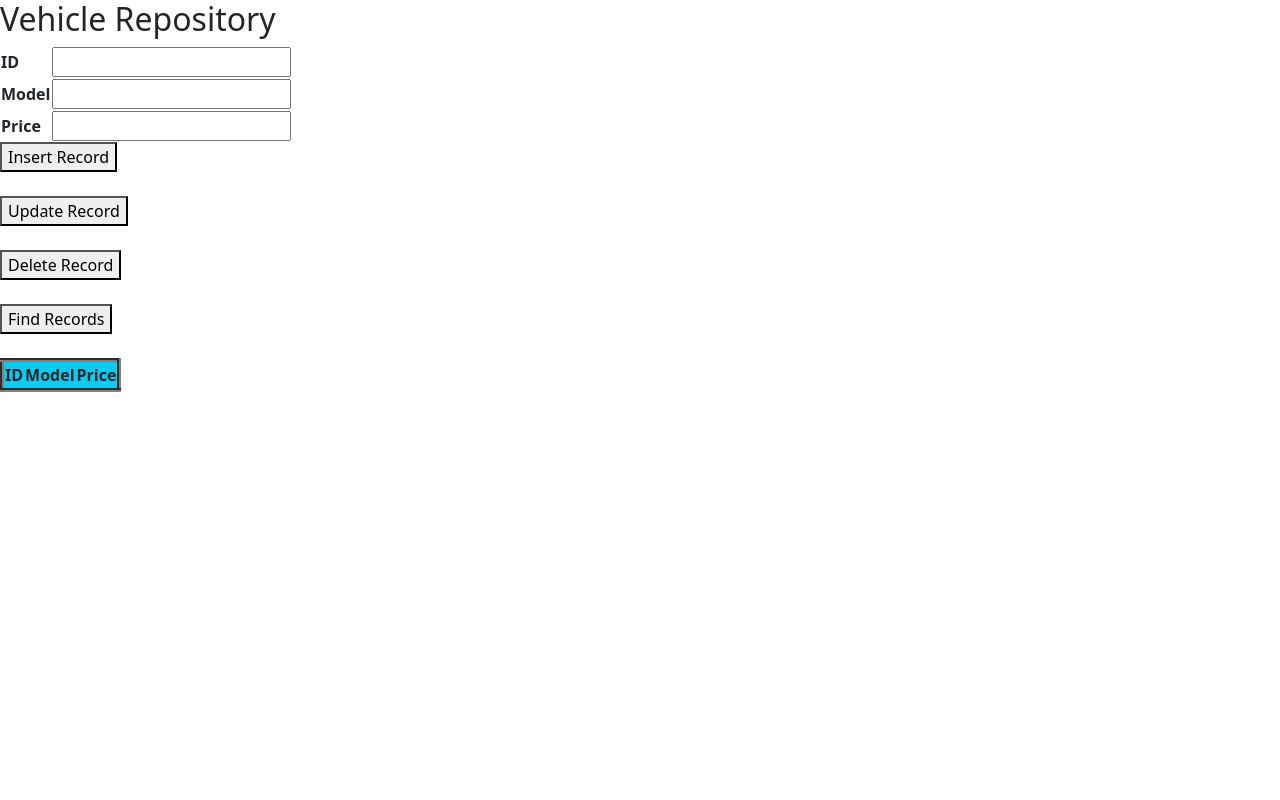
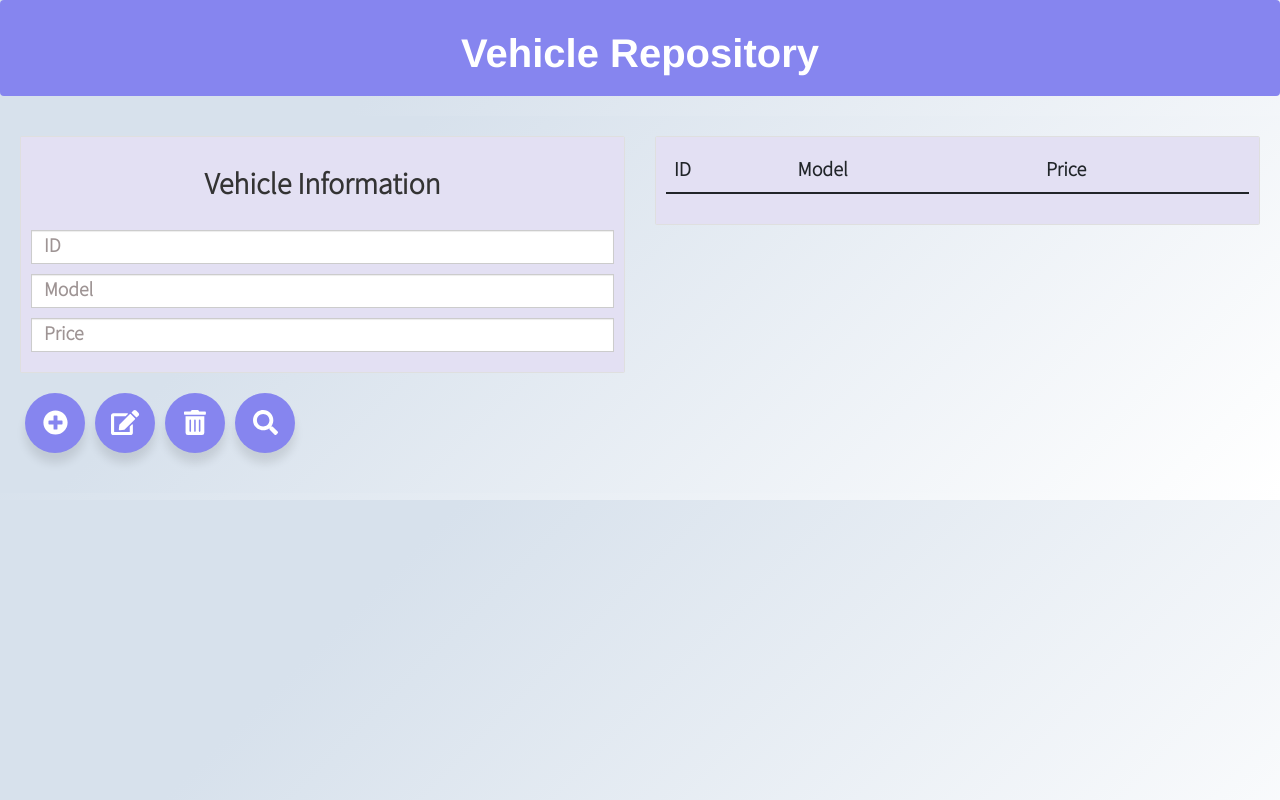
Before and after one commit to ThunHour/webproject, a plain HTML site: page public/index.html in a window 1280 px wide. Drawn offline with nearby package versions, Linux system fonts and the light colour scheme; no server answers.

Commit message:
'completed'

```diff
--- a/public/index.html
+++ b/public/index.html
@@ -5,48 +5,105 @@
     <meta charset="UTF-8">
     <meta http-equiv="X-UA-Compatible" content="IE=edge">
     <meta name="viewport" content="width=device-width, initial-scale=1.0">
-    <link href="https://cdn.jsdelivr.net/npm/bootstrap@5.0.2/dist/css/bootstrap.min.css" rel="stylesheet" integrity="sha384-EVSTQN3/azprG1Anm3QDgpJLIm9Nao0Yz1ztcQTwFspd3yD65VohhpuuCOmLASjC" crossorigin="anonymous">
+    <link rel="stylesheet" href="./stytle.css">
     <title>Vehicle</title>
-    <script src="https://cdn.jsdelivr.net/npm/bootstrap@5.0.2/dist/js/bootstrap.bundle.min.js" integrity="sha384-MrcW6ZMFYlzcLA8Nl+NtUVF0sA7MsXsP1UyJoMp4YLEuNSfAP+JcXn/tWtIaxVXM" crossorigin="anonymous"></script>
+
+    <link href="https://cdn.jsdelivr.net/npm/bootstrap@5.0.2/dist/css/bootstrap.min.css" rel="stylesheet"
+        integrity="sha384-EVSTQN3/azprG1Anm3QDgpJLIm9Nao0Yz1ztcQTwFspd3yD65VohhpuuCOmLASjC" crossorigin="anonymous">
+    <link rel="stylesheet" href="http://maxcdn.bootstrapcdn.com/bootstrap/3.3.4/css/bootstrap.min.css">
+    <link rel="preconnect" href="https://fonts.googleapis.com">
+    <link rel="preconnect" href="https://fonts.gstatic.com" crossorigin>
+    <link rel="preconnect" href="https://fonts.googleapis.com">
+    <link rel="preconnect" href="https://fonts.gstatic.com" crossorigin>
+    <link href="https://fonts.googleapis.com/css2?family=Source+Sans+Pro:ital,wght@1,900&display=swap" rel="stylesheet">
+    <link href="https://fonts.googleapis.com/css2?family=Source+Sans+Pro:wght@300&display=swap" rel="stylesheet">
+    <script src="https://use.fontawesome.com/releases/v5.15.4/js/all.js" data-auto-replace-svg="nest"></script>
     <script src="./js/index.js"></script>
+
 </head>
 
 <body>
-    <form action="">
-        <h2 class="title">Vehicle Repository</h2>
-        <div class="footer-body">
-            <div class="contact-form">
-                <table>
-                    <tr>
-                        <th>ID</th>
-                        <td><input type="number" name="id" id="id"></td>
-                    </tr>
-                    <tr>
-                        <th>Model</th>
-                        <td><input type="text" name="model" id="model"></td>
-                    </tr>
-                    <tr>
-                        <th>Price</th>
-                        <td><input type="number" name="price" id="price"></td>
-                    </tr>
-                </table>
-                <button type="button" onclick="addRecord()">Insert Record</button> <br><br>
-                <button type="button" onclick="updateRecord()">Update Record</button> <br><br>
-                <button type="button" onclick="deleteRecord()">Delete Record</button> <br><br>
-                <button type="button" onclick="findRecord()">Find Records</button> <br><br>
+    <header>
+        <nav class="navbar">
+            <h1>Vehicle Repository</h1>
+        </nav>
+    </header>
+    <main>
+        <div class="row">
+            <div class="col-sm-6">
+                <div class="card">
+                    <div class="card-body">
+                        <h3>Vehicle Information</h3> <br>
+                        <div class="input-group mb-3 ">
+                            <input type="number" name="Id" id="id" class="form-control" placeholder="ID" aria-label="id"
+                                aria-describedby="basic-addon1">
+                        </div>
+                        <div class="input-group mb-3">
+                            <input type="text" name="model" id="model" class="form-control" placeholder="Model"
+                                aria-label="type" aria-describedby="basic-addon1">
+                        </div>
+                        <div class="input-group mb-3">
+                            <input type="number" name="price" id="price" class="form-control" placeholder="Price"
+                                aria-label="brand" aria-describedby="basic-addon1">
+                        </div>
+                    </div>
+                </div>
+                <div class="wrapper"><br>
+                    <div class="button" onclick="addRecord()">
+                        <div class="icon"><i class="fas fa-plus-circle"></i></div>
+                        <span>Insert</span>
+                    </div>
+                    <div class="button" onclick="updateRecord()">
+                        <div class="icon"><i class="fa fa-edit"></i></div>
+                        <span>Update</span>
+                    </div>
+                    <div class="button" onclick="deleteRecord()">
+                        <div class="icon"><i class="fas fa-trash-alt"></i></div>
+                        <span>Delete</span>
+                    </div>
+                    <div class="button" onclick="findRecord()">
+                        <div class="icon"><i class="fas fa-search"></i></div>
+                        <span>Find</span>
+
+                    </div>
+                </div>
+
 
             </div>
+            <div class="col-sm-6">
+                <div class="card">
+                    <div class="card-body">
+                        <table class="table" id="show">
+                            <thead>
+                                <tr>
+                                    <th scope="col">ID</th>
+                                    <th scope="col">Model</th>
+                                    <th scope="col">Price</th>
+                                </tr>
+                            </thead>
+                            <tbody id="data">
+                            </tbody>
+                        </table>
+                    </div>
+                </div>
+            </div>
+
+
         </div>
-    </form>
-    <table border="4" id="show">
-        <tr class="bg-info">
-            <th>ID</th>
-            <th>Model</th>
-            <th>Price</th>
-        </tr>
-        <tbody id="data">
-        </tbody>
-    </table>
+    </main>
+
+
+
+
+
+
+
+
+
+    <script src="https://cdn.jsdelivr.net/npm/bootstrap@5.0.2/dist/js/bootstrap.bundle.min.js"
+        integrity="sha384-MrcW6ZMFYlzcLA8Nl+NtUVF0sA7MsXsP1UyJoMp4YLEuNSfAP+JcXn/tWtIaxVXM"
+        crossorigin="anonymous"></script>
+
 </body>
 
 </html>
--- a/public/js/index.js
+++ b/public/js/index.js
@@ -1,15 +1,23 @@
 function addRecord() {
-  var newId=document.getElementById("id").value
-  var newModel=document.getElementById("model").value
-  var newPrice=document.getElementById("price").value
+  var newId = document.getElementById("id").value;
+  var newModel = document.getElementById("model").value;
+  var newPrice = document.getElementById("price").value;
   let record = {
     id: newId,
-    Model:newModel,
-    Price:newPrice,
+    Model: newModel,
+    Price: newPrice,
   };
-  if (newModel==undefined && newPrice==undefined ||newModel==undefined ||newPrice==undefined){
-    alert("Insert must be full forms that has available input !!....")
-  }else{
+  if (
+    (newModel == "" && newPrice == "" && newId == "") ||
+    (newModel != "" && newPrice == "" && newId == "") ||
+    (newModel == "" && newPrice != "" && newId == "") ||
+    (newModel == "" && newPrice == "" && newId != "") ||
+    (newModel != "" && newPrice != "" && newId == "") ||
+    (newModel != "" && newPrice == "" && newId != "") ||
+    (newModel == "" && newPrice != "" && newId != "")
+  ) {
+    alert("Insert must be full forms that has available input !!....");
+  } else {
     fetch("http://localhost:3000/vehicleRepository", {
       method: "POST",
       headers: { "Content-Type": "application/json" },
@@ -32,12 +40,12 @@ function updateRecord() {
         res.json().then((data) => {
           var model = document.getElementById("model").value;
           var price = document.getElementById("price").value;
-          if (model != '' && price != '') {
+          if (model != "" && price != "") {
             let record = {
-              id:idOfUpdate,
-              Model:model,
-              Price:price,
-            }
+              id: idOfUpdate,
+              Model: model,
+              Price: price,
+            };
             fetch("http://localhost:3000/vehicleRepository/" + idOfUpdate, {
               method: "PUT",
               headers: { "Content-Type": "application/json" },
@@ -45,12 +53,12 @@ function updateRecord() {
             }).then((jSonData) => {
               console.log(jSonData);
             });
-          } else if (model == '' && price != '') {
+          } else if (model == "" && price != "") {
             let record = {
-              id:idOfUpdate,
-              Model:data.Model,
-              Price:price,
-            }
+              id: idOfUpdate,
+              Model: data.Model,
+              Price: price,
+            };
             fetch("http://localhost:3000/vehicleRepository/" + idOfUpdate, {
               method: "PUT",
               headers: { "Content-Type": "application/json" },
@@ -58,12 +66,12 @@ function updateRecord() {
             }).then((jSonData) => {
               console.log(jSonData);
             });
-          } else if (model != '' && price == '') {
+          } else if (model != "" && price == "") {
             let record = {
-              id:idOfUpdate,
-              Model:model,
-              Price:data.Price,
-            }
+              id: idOfUpdate,
+              Model: model,
+              Price: data.Price,
+            };
             fetch("http://localhost:3000/vehicleRepository/" + idOfUpdate, {
               method: "PUT",
               headers: { "Content-Type": "application/json" },
@@ -72,10 +80,8 @@ function updateRecord() {
               console.log(jSonData);
             });
           }
-
         });
       }
-
     );
   }
 }
--- /dev/null
+++ b/public/stytle.css
@@ -0,0 +1,100 @@
+main{
+    font-family: 'Source Sans Pro', sans-serif !important;
+    font-weight:bold !important;
+
+}
+.navbar{
+    background-color: #8685EF;
+}
+
+.navbar h1{
+    align-items: center;
+    font-size: 40px
+
+}
+h1{
+    color: #fff!important;
+    font-weight: bold!important;
+    align-items: center;
+    padding: 5px;
+}
+
+h3{
+    position: relative;
+    text-align: center;
+    font-family: 'Source Sans Pro', sans-serif !important;
+    font-weight:bold !important;
+    font-size:30px !important;
+}
+
+body{
+    background-attachment: fixed;
+    background: linear-gradient(315deg, #ffffff 0%, #d7e1ec 74%);
+    width: static;
+    height: 500px;
+
+}
+main{
+    padding: 20px;
+    background: linear-gradient(315deg, #ffffff 0%, #d7e1ec 74%);
+}
+.card-body{
+    background-color: #E3E0F3;
+}
+
+.wrapper .button{
+    display: inline-block;
+    height: 60px;
+    width: 60px;
+    float: left;
+    margin: 0 5px;
+    margin-bottom: 20px;
+    overflow: hidden;
+    background: #8685EF;
+    border-radius: 50px;
+    cursor: pointer;
+    box-shadow: 0px 10px 10px rgba(0,0,0,0.1);
+    transition: all 0.3s ease-out;
+}
+.wrapper .button:hover{
+    width: 160px;
+}
+.wrapper .button .icon{
+    display: inline-block;
+    height: 60px;
+    width: 60px;
+    text-align: center;
+    border-radius: 50px;
+    box-sizing: border-box;
+    line-height: 60px;
+    color: #fff;
+}
+.wrapper .button .icon i{
+    font-size: 25px;
+    line-height: 60px;
+}
+.wrapper .button span{
+    font-size: 20px;
+    font-weight: 500;
+    line-height: 60px;
+    margin-left: 10px;
+    color: #fff
+
+}
+::placeholder {
+    color: rgb(158, 148, 148)!important;
+    font-size: 1.4em;
+    font-weight: bold;
+  }
+table{
+    font-size: 20px;
+}
+.form-control{
+    border-radius: 20px;
+}
+#data>tr:nth-child(even){
+    background-color:#C6C0F8;
+}
+#data>tr:hover{
+    background-color:#e4d4b8;
+}
```
Also changed, not shown: server/db.json (+11 -49 lines). Lines whose indentation alone changed are shown as unchanged.
